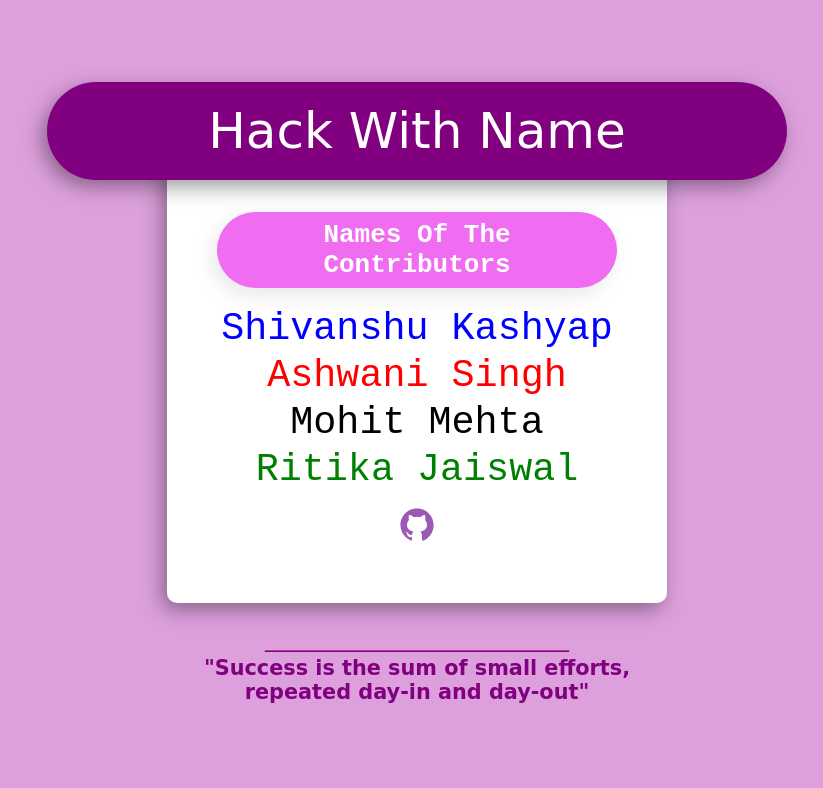
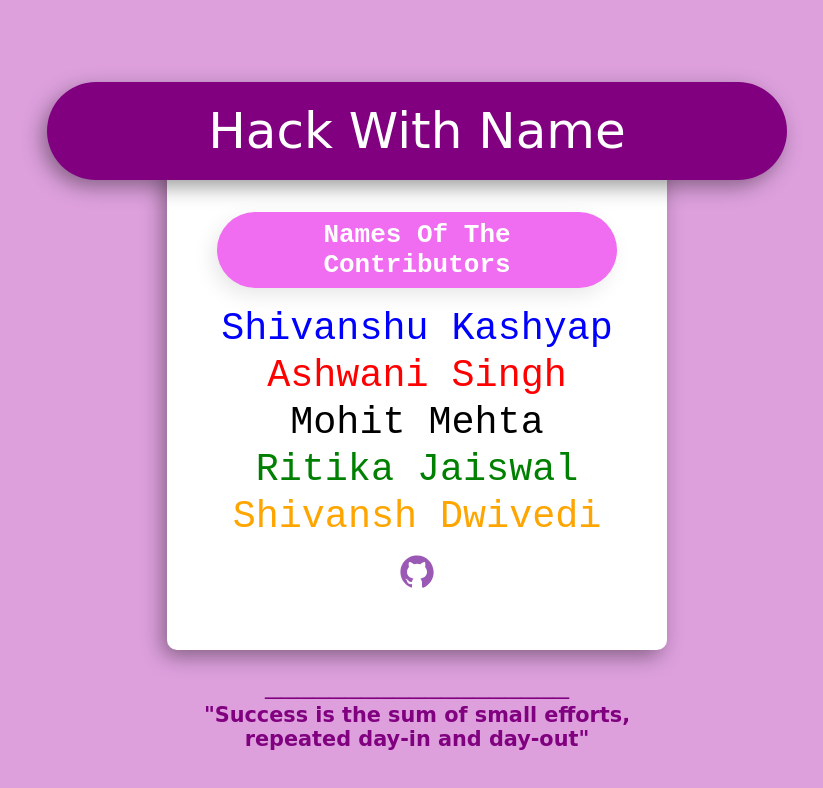
Before and after one commit to kriyptor/HackWithName, a plain HTML site: page index.html in a window 1280 px wide. Shown: the whole page, without its empty margins (223-1046 px from the left). Drawn offline with Linux system fonts and the light colour scheme.

Commit message:
Update index.html

```diff
--- a/index.html
+++ b/index.html
@@ -18,7 +18,7 @@
     <div class="container name"><a href="https://github.com/ashwanisng" style="color: red; font-family: 'Courier New', Courier, monospace;">Ashwani Singh</a></div>
     <div class="container name"><a href="https://github.com/MohitMehta257" style="color: black; font-family: 'Courier New', Courier, monospace;">Mohit Mehta</a></div>
     <div class="container name"><a href="https://github.com/18-Ritika" style="color: green; font-family: 'Courier New', Courier, monospace;">Ritika Jaiswal</a></div>
-
+    <div class="container name"><a href="https://github.com/lazyperfectionist" style="color: orange; font-family: 'Courier New', Courier, monospace;">Shivansh Dwivedi</a></div>
     <div class="github-icon">
         <a href="https://github.com/kriyptor/HackWithName">
         <svg xmlns="http://www.w3.org/2000/svg" x="0px" y="0px"
```
